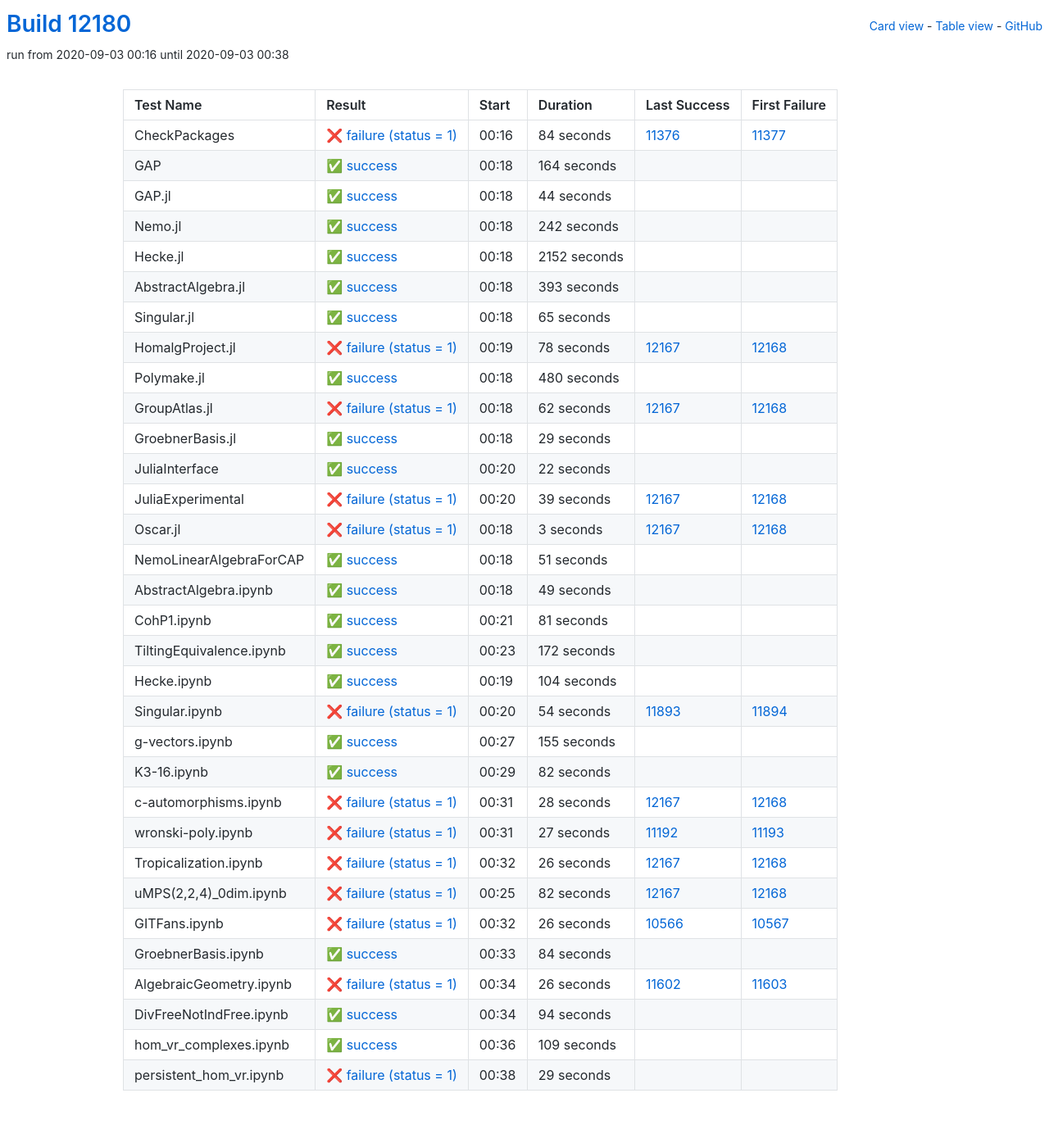
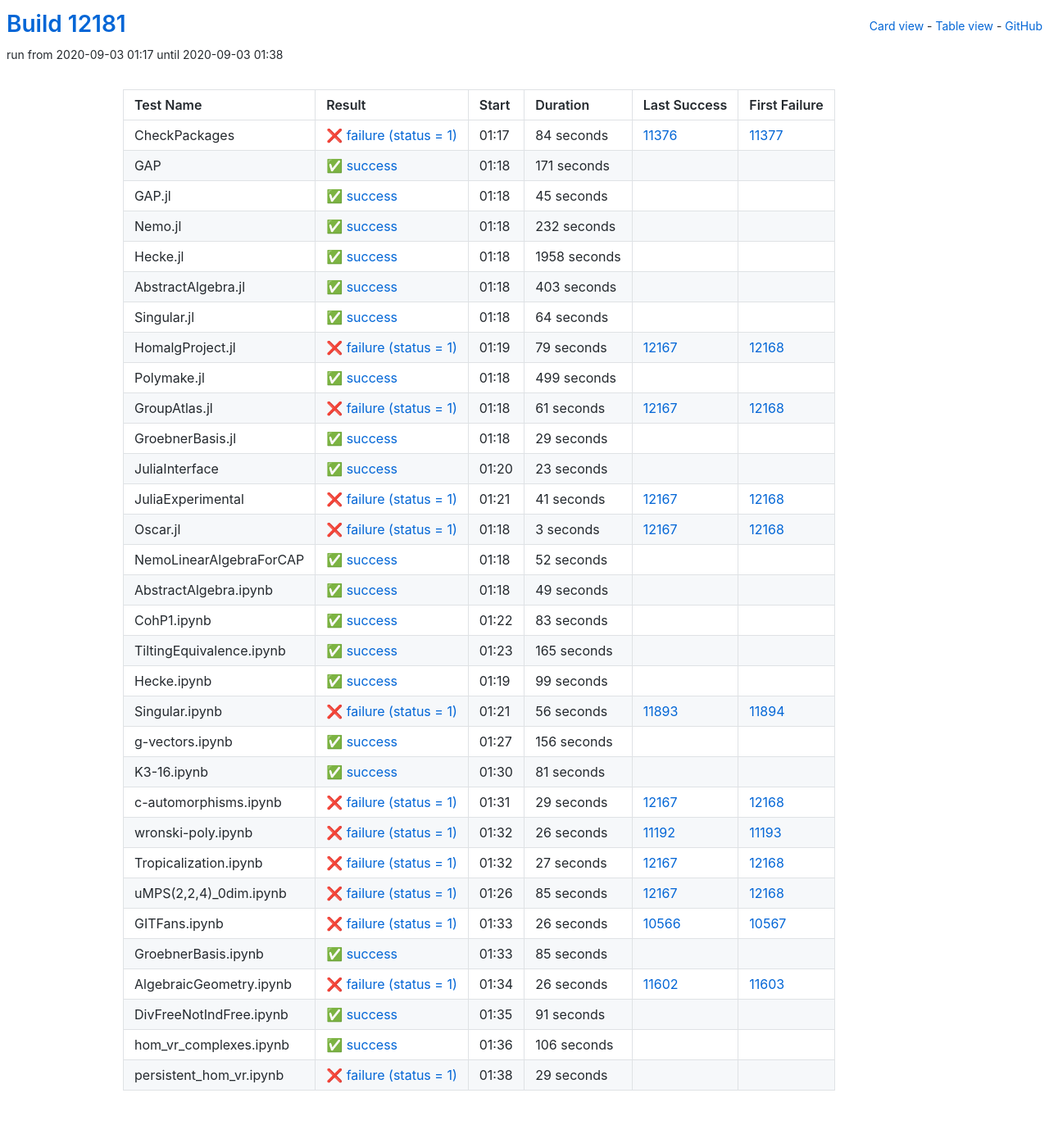
Before and after one commit to oscar-system/oscar-ci-status, a Jekyll site: the page built from table.html, in a window 1280 px wide. Shown: the whole page at 82% size. Built offline with Jekyll 4.4.1, drawn with Linux system fonts in a browser that asks for light colours.

Commit message:
Build #12181

```diff
--- a/_data/ci.yml
+++ b/_data/ci.yml
@@ -1,6 +1,6 @@
 ---
-build: 12180
-build_url: https://oscarci.mathematik.uni-kl.de/job/oscar/12180/
+build: 12181
+build_url: https://oscarci.mathematik.uni-kl.de/job/oscar/12181/
 job: oscar
 organization: oscar-system
 repo: oscar-ci-status
@@ -8,8 +8,8 @@
 tests:
 - name: CheckPackages
   id: checkpackages
-  log: https://oscarci.mathematik.uni-kl.de/job/oscar/12180/artifact/logs/build-12180/CheckPackages.log
-  start: 2020-09-03 00:16
+  log: https://oscarci.mathematik.uni-kl.de/job/oscar/12181/artifact/logs/build-12181/CheckPackages.log
+  start: 2020-09-03 01:17
   success: false
   exitcode: 1
   status: failure
@@ -20,116 +20,116 @@
   first_failure_url: https://oscarci.mathematik.uni-kl.de/job/oscar/11377/
 - name: GAP
   id: gap
-  log: https://oscarci.mathematik.uni-kl.de/job/oscar/12180/artifact/logs/build-12180/GAP.log
-  start: 2020-09-03 00:18
+  log: https://oscarci.mathematik.uni-kl.de/job/oscar/12181/artifact/logs/build-12181/GAP.log
+  start: 2020-09-03 01:18
   success: true
   exitcode: 0
   status: success
-  duration: 164
+  duration: 171
   last_success: false
   last_success_url:
   first_failure: false
   first_failure_url:
 - name: GAP.jl
   id: gap-jl
-  log: https://oscarci.mathematik.uni-kl.de/job/oscar/12180/artifact/logs/build-12180/GAP.jl.log
-  start: 2020-09-03 00:18
+  log: https://oscarci.mathematik.uni-kl.de/job/oscar/12181/artifact/logs/build-12181/GAP.jl.log
+  start: 2020-09-03 01:18
   success: true
   exitcode: 0
   status: success
-  duration: 44
+  duration: 45
   last_success: false
   last_success_url:
   first_failure: false
   first_failure_url:
 - name: Nemo.jl
   id: nemo-jl
-  log: https://oscarci.mathematik.uni-kl.de/job/oscar/12180/artifact/logs/build-12180/Nemo.jl.log
-  start: 2020-09-03 00:18
+  log: https://oscarci.mathematik.uni-kl.de/job/oscar/12181/artifact/logs/build-12181/Nemo.jl.log
+  start: 2020-09-03 01:18
   success: true
   exitcode: 0
   status: success
-  duration: 242
+  duration: 232
   last_success: false
   last_success_url:
   first_failure: false
   first_failure_url:
 - name: Hecke.jl
   id: hecke-jl
-  log: https://oscarci.mathematik.uni-kl.de/job/oscar/12180/artifact/logs/build-12180/Hecke.jl.log
-  start: 2020-09-03 00:18
+  log: https://oscarci.mathematik.uni-kl.de/job/oscar/12181/artifact/logs/build-12181/Hecke.jl.log
+  start: 2020-09-03 01:18
   success: true
   exitcode: 0
   status: success
-  duration: 2152
+  duration: 1958
   last_success: false
   last_success_url:
   first_failure: false
   first_failure_url:
 - name: AbstractAlgebra.jl
   id: abstractalgebra-jl
-  log: https://oscarci.mathematik.uni-kl.de/job/oscar/12180/artifact/logs/build-12180/AbstractAlgebra.jl.log
-  start: 2020-09-03 00:18
+  log: https://oscarci.mathematik.uni-kl.de/job/oscar/12181/artifact/logs/build-12181/AbstractAlgebra.jl.log
+  start: 2020-09-03 01:18
   success: true
   exitcode: 0
   status: success
-  duration: 393
+  duration: 403
   last_success: false
   last_success_url:
   first_failure: false
   first_failure_url:
 - name: Singular.jl
   id: singular-jl
-  log: https://oscarci.mathematik.uni-kl.de/job/oscar/12180/artifact/logs/build-12180/Singular.jl.log
-  start: 2020-09-03 00:18
+  log: https://oscarci.mathematik.uni-kl.de/job/oscar/12181/artifact/logs/build-12181/Singular.jl.log
+  start: 2020-09-03 01:18
   success: true
   exitcode: 0
   status: success
-  duration: 65
+  duration: 64
   last_success: false
   last_success_url:
   first_failure: false
   first_failure_url:
 - name: HomalgProject.jl
   id: homalgproject-jl
-  log: https://oscarci.mathematik.uni-kl.de/job/oscar/12180/artifact/logs/build-12180/HomalgProject.jl.log
-  start: 2020-09-03 00:19
+  log: https://oscarci.mathematik.uni-kl.de/job/oscar/12181/artifact/logs/build-12181/HomalgProject.jl.log
+  start: 2020-09-03 01:19
   success: false
   exitcode: 1
   status: failure
-  duration: 78
+  duration: 79
   last_success: 12167
   last_success_url: https://oscarci.mathematik.uni-kl.de/job/oscar/12167/
   first_failure: 12168
   first_failure_url: https://oscarci.mathematik.uni-kl.de/job/oscar/12168/
 - name: Polymake.jl
   id: polymake-jl
-  log: https://oscarci.mathematik.uni-kl.de/job/oscar/12180/artifact/logs/build-12180/Polymake.jl.log
-  start: 2020-09-03 00:18
+  log: https://oscarci.mathematik.uni-kl.de/job/oscar/12181/artifact/logs/build-12181/Polymake.jl.log
+  start: 2020-09-03 01:18
   success: true
   exitcode: 0
   status: success
-  duration: 480
+  duration: 499
   last_success: false
   last_success_url:
   first_failure: false
   first_failure_url:
 - name: GroupAtlas.jl
   id: groupatlas-jl
-  log: https://oscarci.mathematik.uni-kl.de/job/oscar/12180/artifact/logs/build-12180/GroupAtlas.jl.log
-  start: 2020-09-03 00:18
+  log: https://oscarci.mathematik.uni-kl.de/job/oscar/12181/artifact/logs/build-12181/GroupAtlas.jl.log
+  start: 2020-09-03 01:18
   success: false
   exitcode: 1
   status: failure
-  duration: 62
+  duration: 61
   last_success: 12167
   last_success_url: https://oscarci.mathematik.uni-kl.de/job/oscar/12167/
   first_failure: 12168
   first_failure_url: https://oscarci.mathematik.uni-kl.de/job/oscar/12168/
 - name: GroebnerBasis.jl
   id: groebnerbasis-jl
-  log: https://oscarci.mathematik.uni-kl.de/job/oscar/12180/artifact/logs/build-12180/GroebnerBasis.jl.log
-  start: 2020-09-03 00:18
+  log: https://oscarci.mathematik.uni-kl.de/job/oscar/12181/artifact/logs/build-12181/GroebnerBasis.jl.log
+  start: 2020-09-03 01:18
   success: true
   exitcode: 0
   status: success
@@ -140,32 +140,32 @@
   first_failure_url:
 - name: JuliaInterface
   id: juliainterface
-  log: https://oscarci.mathematik.uni-kl.de/job/oscar/12180/artifact/logs/build-12180/JuliaInterface.log
-  start: 2020-09-03 00:20
+  log: https://oscarci.mathematik.uni-kl.de/job/oscar/12181/artifact/logs/build-12181/JuliaInterface.log
+  start: 2020-09-03 01:20
   success: true
   exitcode: 0
   status: success
-  duration: 22
+  duration: 23
   last_success: false
   last_success_url:
   first_failure: false
   first_failure_url:
 - name: JuliaExperimental
   id: juliaexperimental
-  log: https://oscarci.mathematik.uni-kl.de/job/oscar/12180/artifact/logs/build-12180/JuliaExperimental.log
-  start: 2020-09-03 00:20
+  log: https://oscarci.mathematik.uni-kl.de/job/oscar/12181/artifact/logs/build-12181/JuliaExperimental.log
+  start: 2020-09-03 01:21
   success: false
   exitcode: 1
   status: failure
-  duration: 39
+  duration: 41
   last_success: 12167
   last_success_url: https://oscarci.mathematik.uni-kl.de/job/oscar/12167/
   first_failure: 12168
   first_failure_url: https://oscarci.mathematik.uni-kl.de/job/oscar/12168/
 - name: Oscar.jl
   id: oscar-jl
-  log: https://oscarci.mathematik.uni-kl.de/job/oscar/12180/artifact/logs/build-12180/Oscar.jl.log
-  start: 2020-09-03 00:18
+  log: https://oscarci.mathematik.uni-kl.de/job/oscar/12181/artifact/logs/build-12181/Oscar.jl.log
+  start: 2020-09-03 01:18
   success: false
   exitcode: 1
   status: failure
@@ -176,20 +176,20 @@
   first_failure_url: https://oscarci.mathematik.uni-kl.de/job/oscar/12168/
 - name: NemoLinearAlgebraForCAP
   id: nemolinearalgebraforcap
-  log: https://oscarci.mathematik.uni-kl.de/job/oscar/12180/artifact/logs/build-12180/NemoLinearAlgebraForCAP.log
-  start: 2020-09-03 00:18
+  log: https://oscarci.mathematik.uni-kl.de/job/oscar/12181/artifact/logs/build-12181/NemoLinearAlgebraForCAP.log
+  start: 2020-09-03 01:18
   success: true
   exitcode: 0
   status: success
-  duration: 51
+  duration: 52
   last_success: false
   last_success_url:
   first_failure: false
   first_failure_url:
 - name: AbstractAlgebra.ipynb
   id: abstractalgebra-ipynb
-  log: https://oscarci.mathematik.uni-kl.de/job/oscar/12180/artifact/logs/build-12180/AbstractAlgebra.ipynb.log
-  start: 2020-09-03 00:18
+  log: https://oscarci.mathematik.uni-kl.de/job/oscar/12181/artifact/logs/build-12181/AbstractAlgebra.ipynb.log
+  start: 2020-09-03 01:18
   success: true
   exitcode: 0
   status: success
@@ -200,8 +200,68 @@
   first_failure_url:
 - name: CohP1.ipynb
   id: cohp1-ipynb
-  log: https://oscarci.mathematik.uni-kl.de/job/oscar/12180/artifact/logs/build-12180/CohP1.ipynb.log
-  start: 2020-09-03 00:21
+  log: https://oscarci.mathematik.uni-kl.de/job/oscar/12181/artifact/logs/build-12181/CohP1.ipynb.log
+  start: 2020-09-03 01:22
+  success: true
+  exitcode: 0
+  status: success
+  duration: 83
+  last_success: false
+  last_success_url:
+  first_failure: false
+  first_failure_url:
+- name: TiltingEquivalence.ipynb
+  id: tiltingequivalence-ipynb
+  log: https://oscarci.mathematik.uni-kl.de/job/oscar/12181/artifact/logs/build-12181/TiltingEquivalence.ipynb.log
+  start: 2020-09-03 01:23
+  success: true
+  exitcode: 0
+  status: success
+  duration: 165
+  last_success: false
+  last_success_url:
+  first_failure: false
+  first_failure_url:
+- name: Hecke.ipynb
+  id: hecke-ipynb
+  log: https://oscarci.mathematik.uni-kl.de/job/oscar/12181/artifact/logs/build-12181/Hecke.ipynb.log
+  start: 2020-09-03 01:19
+  success: true
+  exitcode: 0
+  status: success
+  duration: 99
+  last_success: false
+  last_success_url:
+  first_failure: false
+  first_failure_url:
+- name: Singular.ipynb
+  id: singular-ipynb
+  log: https://oscarci.mathematik.uni-kl.de/job/oscar/12181/artifact/logs/build-12181/Singular.ipynb.log
+  start: 2020-09-03 01:21
+  success: false
+  exitcode: 1
+  status: failure
+  duration: 56
+  last_success: 11893
+  last_success_url: https://oscarci.mathematik.uni-kl.de/job/oscar/11893/
+  first_failure: 11894
+  first_failure_url: https://oscarci.mathematik.uni-kl.de/job/oscar/11894/
+- name: g-vectors.ipynb
+  id: g-vectors-ipynb
+  log: https://oscarci.mathematik.uni-kl.de/job/oscar/12181/artifact/logs/build-12181/g-vectors.ipynb.log
+  start: 2020-09-03 01:27
+  success: true
+  exitcode: 0
+  status: success
+  duration: 156
+  last_success: false
+  last_success_url:
+  first_failure: false
+  first_failure_url:
+- name: K3-16.ipynb
+  id: k3-16-ipynb
+  log: https://oscarci.mathematik.uni-kl.de/job/oscar/12181/artifact/logs/build-12181/K3-16.ipynb.log
+  start: 2020-09-03 01:30
   success: true
   exitcode: 0
   status: success
@@ -210,118 +270,58 @@
   last_success_url:
   first_failure: false
   first_failure_url:
-- name: TiltingEquivalence.ipynb
-  id: tiltingequivalence-ipynb
-  log: https://oscarci.mathematik.uni-kl.de/job/oscar/12180/artifact/logs/build-12180/TiltingEquivalence.ipynb.log
-  start: 2020-09-03 00:23
-  success: true
-  exitcode: 0
-  status: success
-  duration: 172
-  last_success: false
-  last_success_url:
-  first_failure: false
-  first_failure_url:
-- name: Hecke.ipynb
-  id: hecke-ipynb
-  log: https://oscarci.mathematik.uni-kl.de/job/oscar/12180/artifact/logs/build-12180/Hecke.ipynb.log
-  start: 2020-09-03 00:19
-  success: true
-  exitcode: 0
-  status: success
-  duration: 104
-  last_success: false
-  last_success_url:
-  first_failure: false
-  first_failure_url:
-- name: Singular.ipynb
-  id: singular-ipynb
-  log: https://oscarci.mathematik.uni-kl.de/job/oscar/12180/artifact/logs/build-12180/Singular.ipynb.log
-  start: 2020-09-03 00:20
+- name: c-automorphisms.ipynb
+  id: c-automorphisms-ipynb
+  log: https://oscarci.mathematik.uni-kl.de/job/oscar/12181/artifact/logs/build-12181/c-automorphisms.ipynb.log
+  start: 2020-09-03 01:31
   success: false
   exitcode: 1
   status: failure
-  duration: 54
-  last_success: 11893
-  last_success_url: https://oscarci.mathematik.uni-kl.de/job/oscar/11893/
-  first_failure: 11894
-  first_failure_url: https://oscarci.mathematik.uni-kl.de/job/oscar/11894/
-- name: g-vectors.ipynb
-  id: g-vectors-ipynb
-  log: https://oscarci.mathematik.uni-kl.de/job/oscar/12180/artifact/logs/build-12180/g-vectors.ipynb.log
-  start: 2020-09-03 00:27
-  success: true
-  exitcode: 0
-  status: success
-  duration: 155
-  last_success: false
-  last_success_url:
-  first_failure: false
-  first_failure_url:
-- name: K3-16.ipynb
-  id: k3-16-ipynb
-  log: https://oscarci.mathematik.uni-kl.de/job/oscar/12180/artifact/logs/build-12180/K3-16.ipynb.log
-  start: 2020-09-03 00:29
-  success: true
-  exitcode: 0
-  status: success
-  duration: 82
-  last_success: false
-  last_success_url:
-  first_failure: false
-  first_failure_url:
-- name: c-automorphisms.ipynb
-  id: c-automorphisms-ipynb
-  log: https://oscarci.mathematik.uni-kl.de/job/oscar/12180/artifact/logs/build-12180/c-automorphisms.ipynb.log
-  start: 2020-09-03 00:31
-  success: false
-  exitcode: 1
-  status: failure
-  duration: 28
+  duration: 29
   last_success: 12167
   last_success_url: https://oscarci.mathematik.uni-kl.de/job/oscar/12167/
   first_failure: 12168
   first_failure_url: https://oscarci.mathematik.uni-kl.de/job/oscar/12168/
 - name: wronski-poly.ipynb
   id: wronski-poly-ipynb
-  log: https://oscarci.mathematik.uni-kl.de/job/oscar/12180/artifact/logs/build-12180/wronski-poly.ipynb.log
-  start: 2020-09-03 00:31
+  log: https://oscarci.mathematik.uni-kl.de/job/oscar/12181/artifact/logs/build-12181/wronski-poly.ipynb.log
+  start: 2020-09-03 01:32
   success: false
   exitcode: 1
   status: failure
-  duration: 27
+  duration: 26
   last_success: 11192
   last_success_url: https://oscarci.mathematik.uni-kl.de/job/oscar/11192/
   first_failure: 11193
   first_failure_url: https://oscarci.mathematik.uni-kl.de/job/oscar/11193/
 - name: Tropicalization.ipynb
   id: tropicalization-ipynb
-  log: https://oscarci.mathematik.uni-kl.de/job/oscar/12180/artifact/logs/build-12180/Tropicalization.ipynb.log
-  start: 2020-09-03 00:32
+  log: https://oscarci.mathematik.uni-kl.de/job/oscar/12181/artifact/logs/build-12181/Tropicalization.ipynb.log
+  start: 2020-09-03 01:32
   success: false
   exitcode: 1
   status: failure
-  duration: 26
+  duration: 27
   last_success: 12167
   last_success_url: https://oscarci.mathematik.uni-kl.de/job/oscar/12167/
   first_failure: 12168
   first_failure_url: https://oscarci.mathematik.uni-kl.de/job/oscar/12168/
 - name: uMPS(2,2,4)_0dim.ipynb
   id: umps-2-2-4-0dim-ipynb
-  log: https://oscarci.mathematik.uni-kl.de/job/oscar/12180/artifact/logs/build-12180/uMPS-2-2-4-_0dim.ipynb.log
-  start: 2020-09-03 00:25
+  log: https://oscarci.mathematik.uni-kl.de/job/oscar/12181/artifact/logs/build-12181/uMPS-2-2-4-_0dim.ipynb.log
+  start: 2020-09-03 01:26
   success: false
   exitcode: 1
   status: failure
-  duration: 82
+  duration: 85
   last_success: 12167
   last_success_url: https://oscarci.mathematik.uni-kl.de/job/oscar/12167/
   first_failure: 12168
   first_failure_url: https://oscarci.mathematik.uni-kl.de/job/oscar/12168/
 - name: GITFans.ipynb
   id: gitfans-ipynb
-  log: https://oscarci.mathematik.uni-kl.de/job/oscar/12180/artifact/logs/build-12180/GITFans.ipynb.log
-  start: 2020-09-03 00:32
+  log: https://oscarci.mathematik.uni-kl.de/job/oscar/12181/artifact/logs/build-12181/GITFans.ipynb.log
+  start: 2020-09-03 01:33
   success: false
   exitcode: 1
   status: failure
@@ -332,20 +332,20 @@
   first_failure_url: https://oscarci.mathematik.uni-kl.de/job/oscar/10567/
 - name: GroebnerBasis.ipynb
   id: groebnerbasis-ipynb
-  log: https://oscarci.mathematik.uni-kl.de/job/oscar/12180/artifact/logs/build-12180/GroebnerBasis.ipynb.log
-  start: 2020-09-03 00:33
+  log: https://oscarci.mathematik.uni-kl.de/job/oscar/12181/artifact/logs/build-12181/GroebnerBasis.ipynb.log
+  start: 2020-09-03 01:33
   success: true
   exitcode: 0
   status: success
-  duration: 84
+  duration: 85
   last_success: false
   last_success_url:
   first_failure: false
   first_failure_url:
 - name: AlgebraicGeometry.ipynb
   id: algebraicgeometry-ipynb
-  log: https://oscarci.mathematik.uni-kl.de/job/oscar/12180/artifact/logs/build-12180/AlgebraicGeometry.ipynb.log
-  start: 2020-09-03 00:34
+  log: https://oscarci.mathematik.uni-kl.de/job/oscar/12181/artifact/logs/build-12181/AlgebraicGeometry.ipynb.log
+  start: 2020-09-03 01:34
   success: false
   exitcode: 1
   status: failure
@@ -356,32 +356,32 @@
   first_failure_url: https://oscarci.mathematik.uni-kl.de/job/oscar/11603/
 - name: DivFreeNotIndFree.ipynb
   id: divfreenotindfree-ipynb
-  log: https://oscarci.mathematik.uni-kl.de/job/oscar/12180/artifact/logs/build-12180/DivFreeNotIndFree.ipynb.log
-  start: 2020-09-03 00:34
+  log: https://oscarci.mathematik.uni-kl.de/job/oscar/12181/artifact/logs/build-12181/DivFreeNotIndFree.ipynb.log
+  start: 2020-09-03 01:35
   success: true
   exitcode: 0
   status: success
-  duration: 94
+  duration: 91
   last_success: false
   last_success_url:
   first_failure: false
   first_failure_url:
 - name: hom_vr_complexes.ipynb
   id: hom-vr-complexes-ipynb
-  log: https://oscarci.mathematik.uni-kl.de/job/oscar/12180/artifact/logs/build-12180/hom_vr_complexes.ipynb.log
-  start: 2020-09-03 00:36
+  log: https://oscarci.mathematik.uni-kl.de/job/oscar/12181/artifact/logs/build-12181/hom_vr_complexes.ipynb.log
+  start: 2020-09-03 01:36
   success: true
   exitcode: 0
   status: success
-  duration: 109
+  duration: 106
   last_success: false
   last_success_url:
   first_failure: false
   first_failure_url:
 - name: persistent_hom_vr.ipynb
   id: persistent-hom-vr-ipynb
-  log: https://oscarci.mathematik.uni-kl.de/job/oscar/12180/artifact/logs/build-12180/persistent_hom_vr.ipynb.log
-  start: 2020-09-03 00:38
+  log: https://oscarci.mathematik.uni-kl.de/job/oscar/12181/artifact/logs/build-12181/persistent_hom_vr.ipynb.log
+  start: 2020-09-03 01:38
   success: false
   exitcode: 1
   status: failure
```
Also changed, not shown: README.md.
